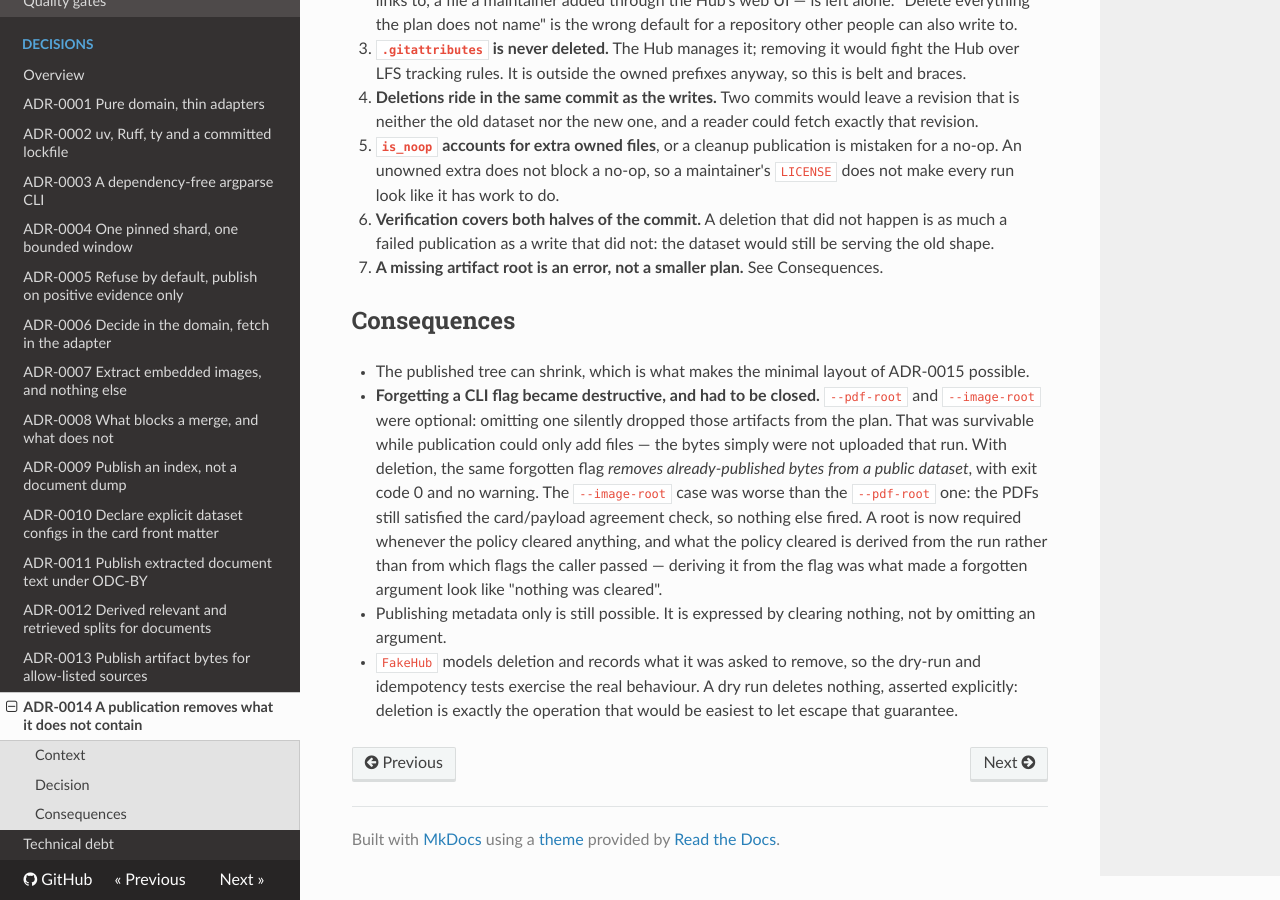
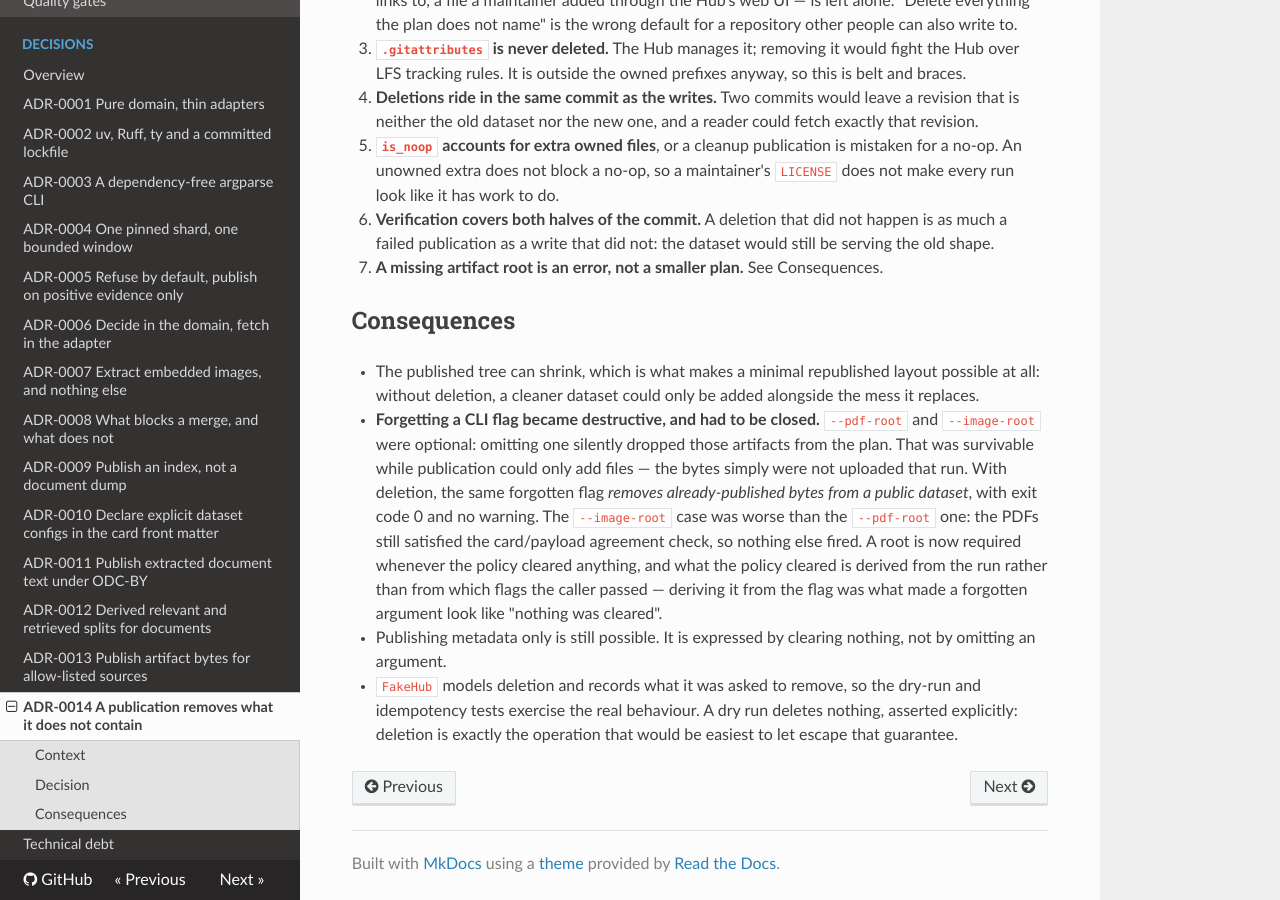
Before and after one commit to NoeFlandre/finepdf-to-images, an MkDocs documentation site: the page built from docs/adr/0014-a-publication-removes-what-it-does-not-contain.md, in a window 1280 px wide and 900 px high, scrolled down 685 px. Built offline with MkDocs 1.6.1, drawn with Linux system fonts in a browser that asks for light colours; nearby versions of some CDN libraries.

Commit message:
docs: drop a forward reference to an ADR that does not exist
Review caught ADR-0014 citing ADR-0015, which is not in docs/adr/ -- it would
render as an unresolvable claim. Reworded to say the thing directly instead of
pointing at unlanded work.

Also excludes .claude/ from ty, which ruff already excluded: the harness places
agent worktrees there, and type-checking them means type-checking another
branch. It passes today only because those worktrees happen to check out clean.

Co-Authored-By: Claude Opus 5 <noreply@anthropic.com>

```diff
--- a/docs/adr/0014-a-publication-removes-what-it-does-not-contain.md
+++ b/docs/adr/0014-a-publication-removes-what-it-does-not-contain.md
@@ -35,7 +35,8 @@ identical" and removed nothing.
 
 ## Consequences
 
-- The published tree can shrink, which is what makes the minimal layout of ADR-0015 possible.
+- The published tree can shrink, which is what makes a minimal republished layout possible at
+  all: without deletion, a cleaner dataset could only be added alongside the mess it replaces.
 - **Forgetting a CLI flag became destructive, and had to be closed.** `--pdf-root` and
   `--image-root` were optional: omitting one silently dropped those artifacts from the plan. That
   was survivable while publication could only add files — the bytes simply were not uploaded that
--- a/pyproject.toml
+++ b/pyproject.toml
@@ -67,6 +67,9 @@ ban-relative-imports = "parents"
 
 [tool.ty.environment]
 root = ["./src", "."]
+# Agent worktrees are checkouts of this repository placed inside it; type-checking them means
+# type-checking another branch. Ruff excludes them for the same reason.
+exclude = [".claude"]
 
 [tool.coverage.run]
 branch = true
```
